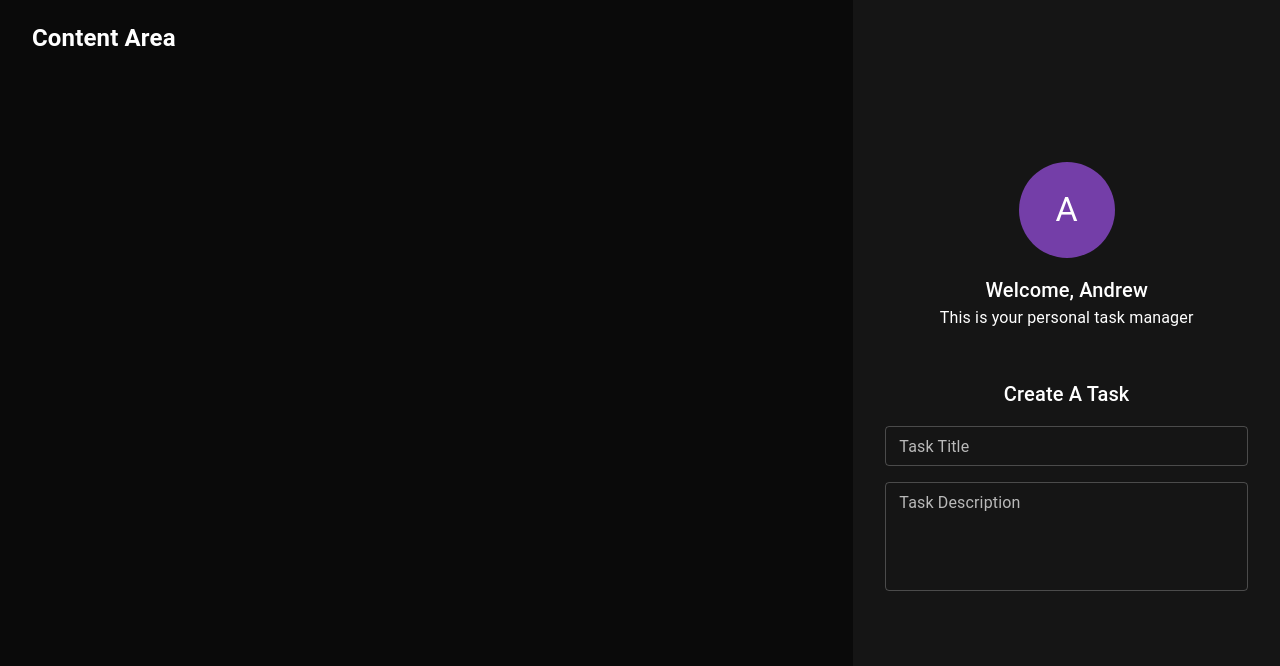
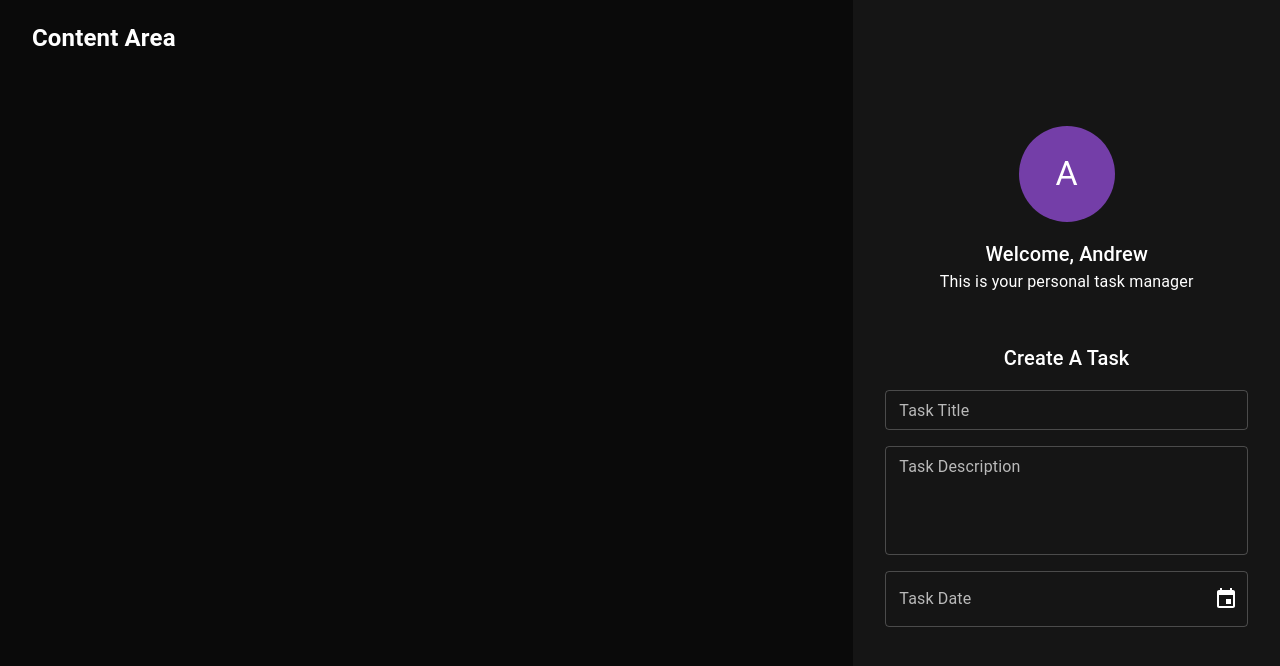
Before and after one commit to atmason90/task-manager, a React (Create React App) app in the folder task-manager/: page / in a window 1280 px wide. Shown: the top 666 px of the page. Built offline with nearby package versions, Linux system fonts and the light colour scheme.

Commit message:
create taskDateField component using mui and dateFns integration

```diff
--- a/task-manager/package.json
+++ b/task-manager/package.json
@@ -6,6 +6,7 @@
     "@emotion/react": "^11.10.5",
     "@emotion/styled": "^11.10.5",
     "@mui/material": "^5.10.12",
+    "@mui/x-date-pickers": "^5.0.7",
     "@testing-library/jest-dom": "^5.16.5",
     "@testing-library/react": "^13.4.0",
     "@testing-library/user-event": "^13.5.0",
@@ -13,6 +14,7 @@
     "@types/node": "^16.18.3",
     "@types/react": "^18.0.25",
     "@types/react-dom": "^18.0.8",
+    "date-fns": "^2.29.3",
     "prop-types": "^15.8.1",
     "react": "^18.2.0",
     "react-dom": "^18.2.0",
--- /dev/null
+++ b/task-manager/src/components/createTaskForm/_taskDateField.tsx
@@ -0,0 +1,29 @@
+import React, { FC, ReactElement, useState } from 'react';
+import { LocalizationProvider } from '@mui/x-date-pickers/LocalizationProvider';
+import { AdapterDateFns } from '@mui/x-date-pickers/AdapterDateFns';
+import { DesktopDatePicker } from '@mui/x-date-pickers/DesktopDatePicker';
+import { TextField } from '@mui/material'
+
+
+export const TaskDateField: FC = (): ReactElement => {
+    // state
+    const [date, setDate] = useState<Date | null>(null)
+
+    return (
+    <>
+        <LocalizationProvider
+            dateAdapter={AdapterDateFns}
+        >
+            <DesktopDatePicker
+                label='Task Date'
+                inputFormat='dd/MM/yyyy'
+                value={date}
+                onChange={(newValue) => setDate(newValue)}
+                renderInput={(params) => (
+                    <TextField {...params} />
+                )}
+                />
+        </LocalizationProvider>
+    </>
+  )
+}
--- a/task-manager/src/components/createTaskForm/createTaskForm.tsx
+++ b/task-manager/src/components/createTaskForm/createTaskForm.tsx
@@ -1,7 +1,8 @@
 import React, { FC, ReactElement } from 'react';
 import { Box, Typography, Stack } from '@mui/material';
 import { TaskTitleField } from './_taskTitleField';
-import { TaskDescriptionField } from './_taskDescriptionField'
+import { TaskDescriptionField } from './_taskDescriptionField';
+import { TaskDateField } from './_taskDateField';
 
 export const CreateTaskForm: FC = (): ReactElement => {
     return (
@@ -21,9 +22,10 @@
                 <TaskTitleField />
                 {/* Task Description */}
                 <TaskDescriptionField />
+                {/* Date */}
+                <TaskDateField />
             </Stack>
 
-            {/* Date */}
 
             {/* Task Status & Priority */}
 
```
Also changed, not shown: 1 other file (tests, documents, lock files or other folders).
